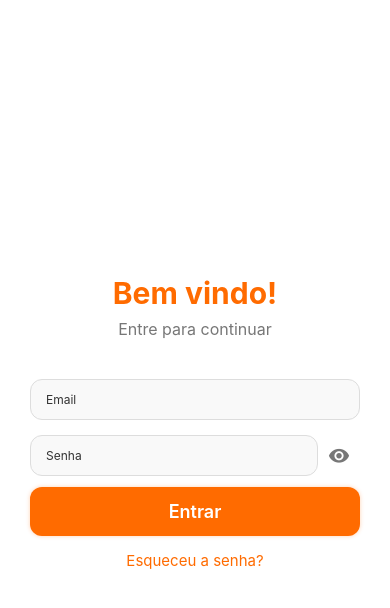
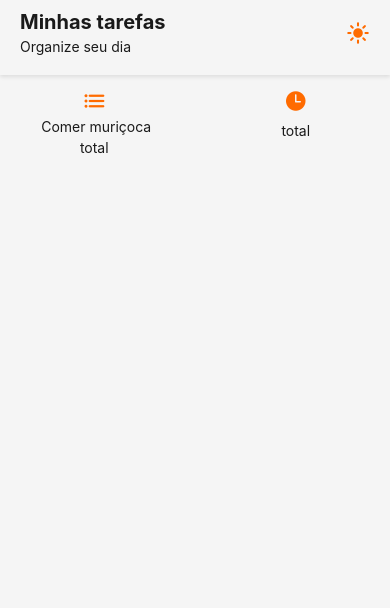
Before and after one commit to DiegoNovais01/Atividade-mobile, a React Native app: screen / in a window 390 px wide. Shown: the top 608 px of the page. Built offline with nearby package versions, Linux system fonts and the light colour scheme.

Commit message:
Atividade Mobile
O projeto tá indo bem, mas namoral bixo, que internet de caloteira nesse dia
17/11/2025

```diff
--- a/App.js
+++ b/App.js
@@ -115,7 +115,7 @@ const styles = StyleSheet.create({
   },
   inputPassword: {
     flex: 1,
-    marginBottom: 0
+    marginBottom: 0,
   },
   eyeButton: {
     padding: 10
--- /dev/null
+++ b/App.jsx
@@ -0,0 +1,114 @@
+import { useState } from "react";
+import {
+  View,
+  Text,
+  TextInput,
+  KeyboardAvoidingView,
+  ScrollView,
+  TouchableOpacity,
+  StyleSheet
+} from "react-native";
+import { Ionicons } from "@expo/vector-icons";
+
+export default function App() {
+  const [useDark, setDark] = useState(false)
+  const colors = useDark ? {
+    bg: "#0a0a0a",
+    text: "#fff",
+    iconColor: "#ff6b00"
+  } : {
+    bg: "#f5f5f5",
+    text: "#1a1a1a",
+    iconColor: "#ff6b00"
+  }
+
+  return (
+    <KeyboardAvoidingView style={[styles.container, { backgroundColor: colors.bg }]}>
+
+      <View style={styles.header}>
+        <View>
+          <Text style={[styles.headerTitle, { color: colors.text }]}>
+            Minhas tarefas
+          </Text>
+          <Text style={[styles.headerSubtitle, { color: colors.text }]}>
+            Organize seu dia
+          </Text>
+        </View>
+        <TouchableOpacity onPress={() => setDark(!useDark)}>
+          <Ionicons
+            name="sunny"
+            size={24}
+            onPress={() => { setDark(!useDark) }}
+            style={[{ color: colors.iconColor }]}
+          />
+        </TouchableOpacity>
+      </View>
+
+      <ScrollView style={styles.content}>
+        <View style={styles.statusContainer}>
+          <View style={[styles.statusCard, { backgroundColor: colors.cardSecondary }]}>
+            <Ionicons
+              name="list"
+              size={24}
+              style={[{ color: colors.iconColor }]}
+            />
+            <Text style={[{ color: colors.text }]}>{status.total} Comer muriçoca</Text>
+            <Text style={[{ color: colors.text }]}>total</Text>
+          </View>
+
+          <View style={[styles.statusCard, { backgroundColor: colors.cardSecondary }]}>
+            <Ionicons
+              name="time"
+              size={24}
+              style={[{ color: colors.iconColor }]}
+            />
+            <Text style={[{ color: colors.text }]}>{status.emAndamento}</Text>
+            <Text style={[{ color: colors.text }]}>total</Text>
+          </View>
+        </View>
+      </ScrollView>
+
+    </KeyboardAvoidingView >
+  );
+}
+
+const styles = StyleSheet.create({
+  container: {
+    flex: 1
+  },
+  header: {
+    flexDirection: "row",
+    justifyContent: "space-between",
+    alignItems: "center",
+    paddingHorizontal: 20,
+    paddingTop: 10,
+    paddingBottom: 20,
+    shadowColor: "#000",
+    shadowOffset: { width: 0, height: 2 },
+    shadowOpacity: 0.1,
+    shadowRadius: 4,
+    elevation: 3
+  },
+  headerTitle: {
+    fontSize: 20,
+    fontWeight: "700"
+  },
+  headerSubtitle: {
+    fontSize: 14,
+    marginTop: 4
+  },
+  statusContainer: {
+    flexDirection: "row",
+    flexWrap: "wrap",
+    gap: 13,
+    marginBottom: 20
+  },
+  statusCard: {
+    flex: 1,
+    minWidth: "47%",
+    borderRadius: 16,
+    padding: 13,
+    alignItems: "center",
+    gap: 4
+  }
+})
--- a/index.jsx
+++ b/index.jsx
@@ -1,6 +1,6 @@
 import { registerRootComponent } from 'expo';
 
-import App from './App';
+import App from './App.jsx';
 
 // registerRootComponent calls AppRegistry.registerComponent('main', () => App);
 // It also ensures that whether you load the app in Expo Go or in a native build,
```
